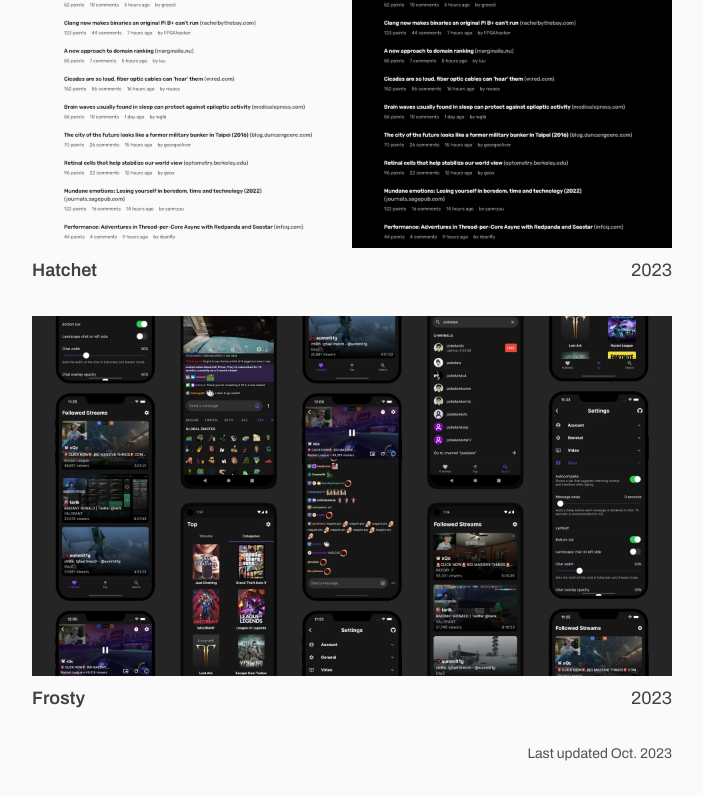
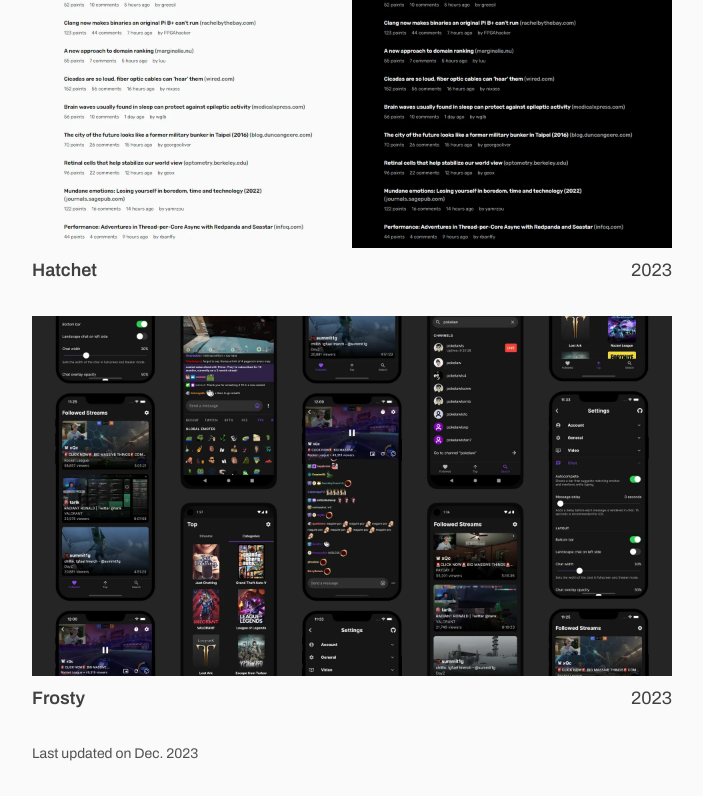
Before and after one commit to tommyxchow/tommychow.com, a Next.js app: page / in a window 1280 px wide. Shown: the part 516-1312 px from the top of the page, without its empty margins (288-991 px from the left). Built offline with nearby package versions, Linux system fonts and the light colour scheme.

Commit message:
Update footer

```diff
--- a/src/components/Footer.tsx
+++ b/src/components/Footer.tsx
@@ -2,13 +2,13 @@ import { source } from '@/lib/links';
 
 export function Footer() {
   return (
-    <footer className='flex justify-end py-8 text-sm text-neutral-600 dark:text-neutral-400 md:px-0'>
+    <footer className='flex py-8 text-sm text-neutral-600 dark:text-neutral-400 md:px-0'>
       <a
         className='underline-offset-2 hover:underline'
         href={source}
         target='_blank'
       >
-        Last updated Oct. 2023
+        Last updated on Dec. 2023
       </a>
     </footer>
   );
```
